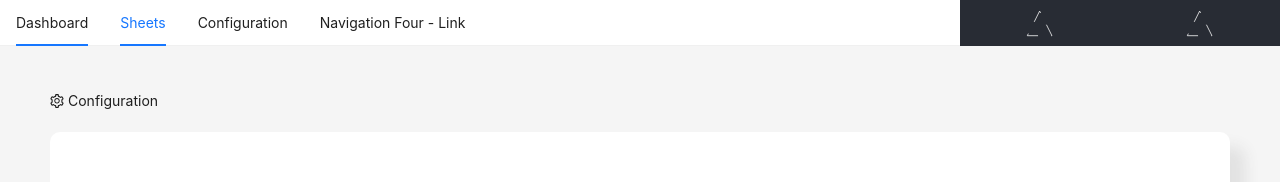
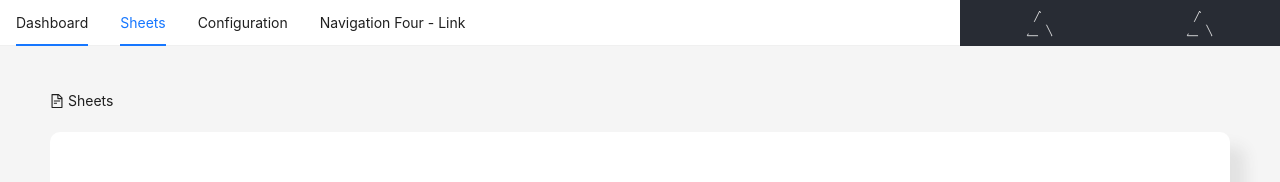
Before and after one commit to andrewunifei/scanner, a React (Create React App) app in the folder front-end/scanner-app/: page /sheets in a window 1280 px wide. Shown: the top 182 px of the page. Built offline with nearby package versions, Linux system fonts and the light colour scheme; no server answers.

Commit message:
Comunicação com API

```diff
--- a/front-end/scanner-app/src/pages/Sheets.tsx
+++ b/front-end/scanner-app/src/pages/Sheets.tsx
@@ -1,6 +1,6 @@
 import React from 'react'
 import { Breadcrumb, Layout, Menu, Divider } from 'antd';
-import { SettingOutlined } from '@ant-design/icons';
+import { FileTextOutlined } from '@ant-design/icons';
 
 const { Header, Content, Footer, Sider } = Layout;
 
@@ -12,8 +12,8 @@ function Sheets() {
                 style={{ margin: '50px 0 20px 0' }}
                 items={[{ title: (
                 <>
-                    <SettingOutlined />
-                    <span>Configuration</span>
+                    <FileTextOutlined />
+                    <span>Sheets</span>
                 </>
                 )}]}
             />
```
